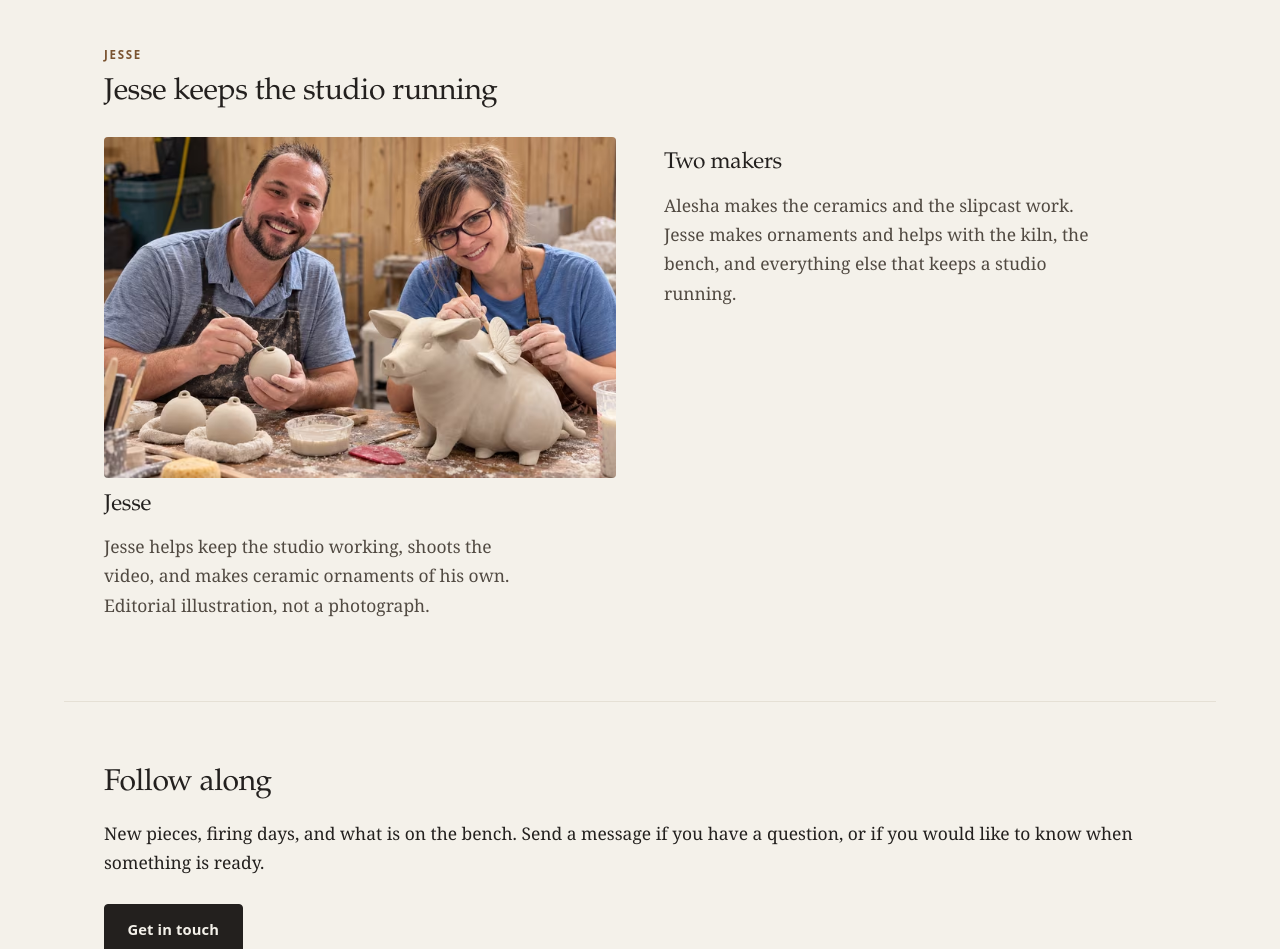
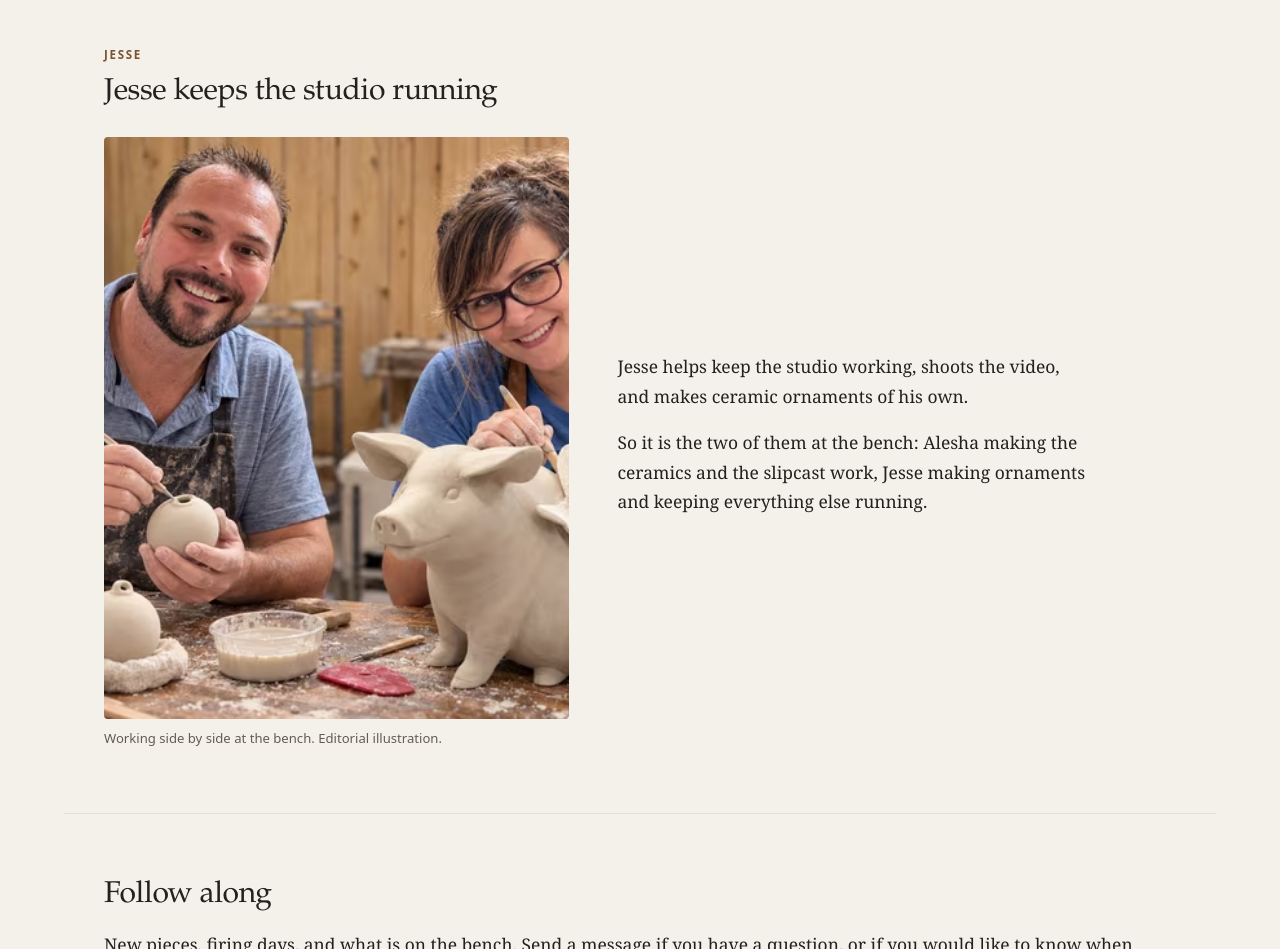
Before and after one commit to jesseakc/goosefire-shop, a website: page index.html in a window 1280 px wide. Shown: the part 4100-5049 px from the top of the page. Drawn offline with Linux system fonts and the light colour scheme.

Commit message:
Pair the Jesse section with a real image
The section had a text-only second column, which left an empty area beside
it. It now uses the same photo-beside-text layout as the rest of the page,
so no section on the homepage is narrow text floating next to empty space.

```diff
--- a/index.html
+++ b/index.html
@@ -142,21 +142,20 @@
 <section class="wrap band">
   <p class="eyebrow">Jesse</p>
   <h2>Jesse keeps the studio running</h2>
-  <div class="people">
-    <div class="person person--primary">
+  <div class="making">
+    <figure class="making-photo">
       <picture>
       <source srcset="/media/ai_partners/ai_partners-800.avif 800w, /media/ai_partners/ai_partners-1600.avif 1600w" sizes="(max-width: 700px) 92vw, 40vw" type="image/avif">
       <source srcset="/media/ai_partners/ai_partners-800.jpg 800w, /media/ai_partners/ai_partners-1600.jpg 1600w" sizes="(max-width: 700px) 92vw, 40vw" type="image/jpeg">
       <img src="/media/ai_partners/ai_partners-1600.jpg" alt="Editorial illustration of two people working side by side at a pottery bench." width="1672" height="940" loading="lazy" decoding="async" style="width:100%">
     </picture>
-      <h3>Jesse</h3>
-      <p>Jesse helps keep the studio working, shoots the video, and makes ceramic ornaments
-      of his own. Editorial illustration, not a photograph.</p>
-    </div>
-    <div class="person">
-      <h3>Two makers</h3>
-      <p>Alesha makes the ceramics and the slipcast work. Jesse makes ornaments and helps
-      with the kiln, the bench, and everything else that keeps a studio running.</p>
+      <figcaption>Working side by side at the bench. Editorial illustration.</figcaption>
+    </figure>
+    <div class="making-text">
+      <p>Jesse helps keep the studio working, shoots the video, and makes ceramic ornaments of
+      his own.</p>
+      <p>So it is the two of them at the bench: Alesha making the ceramics and the slipcast
+      work, Jesse making ornaments and keeping everything else running.</p>
     </div>
   </div>
 </section>
```
